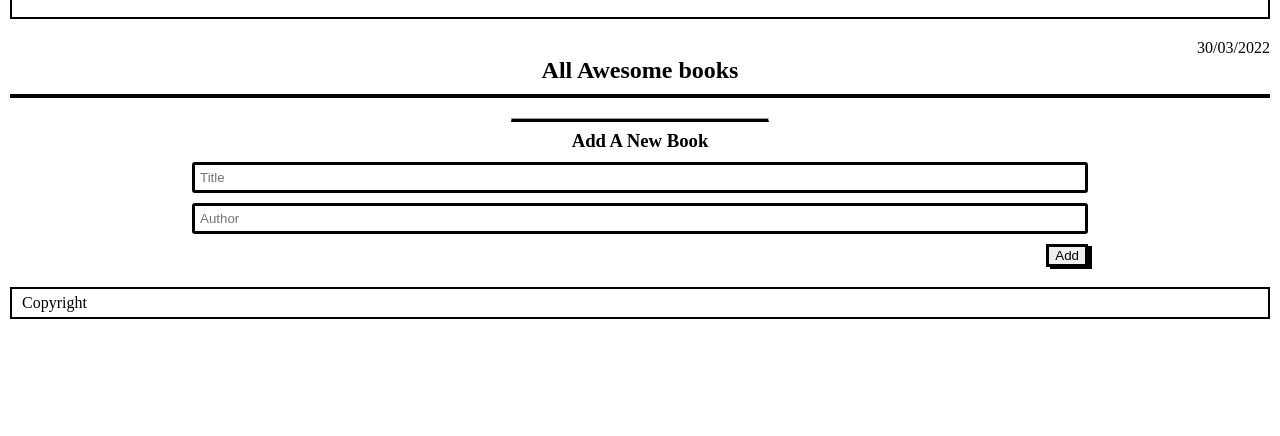
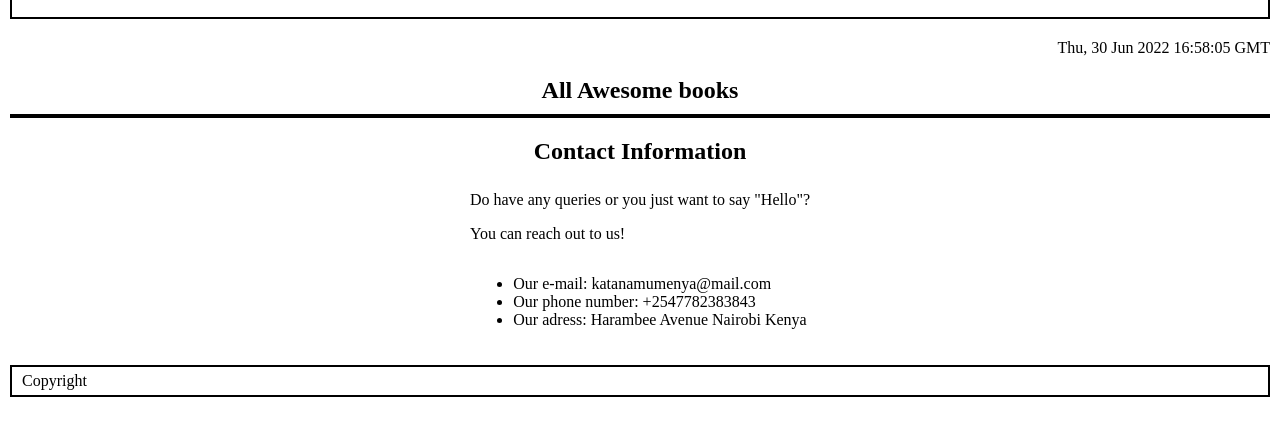
Before and after one commit to DavyKn/Awesome_Books2, a website: page index.html in a window 1280 px wide. Shown: the part 72-508 px from the top of the page. Drawn offline with Linux system fonts and the light colour scheme.

Commit message:
Add contact information. Activate link items to show relevant pages

```diff
--- a/index.html
+++ b/index.html
@@ -12,19 +12,29 @@
       <nav>
         <h1>Awesome Books</h1>
         <ul class="flex_row">
-          <li><a href="#">List</a></li>
-          <li><a href="#">Add New</a></li>
-          <li><a href="#">Contact</a></li>
+          <li><a class="list-link" href="#list">List</a></li>
+          <li><a class="form-link" href="#form">Add New</a></li>
+          <li><a class="contact-link" href="#contact">Contact</a></li>
         </ul>
       </nav>
-      <div class="date">30/03/2022</div>
+      <div class="date"></div>
     </header>
+
+    <div id="list">
       <h2>All Awesome books</h2>
       <div class="book-container"></div>
-    <hr class="hr" />
+    </div>
+
+    <div id="form" class="no-display">
       <h3>Add A New Book</h3>
       <form class="book-form">
-      <input id="title" type="text" placeholder="Title" name="title" required />
+        <input
+          id="title"
+          type="text"
+          placeholder="Title"
+          name="title"
+          required
+        />
         <input
           id="author"
           type="text"
@@ -34,6 +44,21 @@
         />
         <button class="add-btn" type="submit">Add</button>
       </form>
+    </div>
+
+    <div id="contact" class="no-display">
+      <h2>Contact Information</h2>
+      <div>
+        <p>Do have any queries or you just want to say "Hello"?</p>
+        <p>You can reach out to us!</p>
+      </div>
+
+      <ul>
+        <li>Our e-mail: katanamumenya@mail.com</li>
+        <li>Our phone number: +2547782383843</li>
+        <li>Our adress: Harambee Avenue Nairobi Kenya</li>
+      </ul>
+    </div>
     <footer>
       <div class="copyright">Copyright</div>
     </footer>
--- a/script.js
+++ b/script.js
@@ -68,3 +68,33 @@ bookForm.onsubmit = (e) => {
   const newBook = Book.addBook(new Book(bookForm.title.value, bookForm.author.value));
   Book.createBook(newBook);
 };
+
+const addNewAuthorLink = document.querySelector('.form-link');
+const listLink = document.querySelector('.list-link');
+const contactLink = document.querySelector('.contact-link');
+const addNewAuthor = document.getElementById('form');
+const list = document.getElementById('list');
+const contact = document.getElementById('contact');
+
+const date = new Date();
+const time = date.toUTCString();
+// eslint-disable-next-line no-unused-vars
+const dateItem = document.querySelector('.date').innerHTML = time;
+
+listLink.addEventListener('click', () => {
+  addNewAuthor.style.display = 'none';
+  contact.style.display = 'none';
+  list.style.display = 'block';
+});
+
+addNewAuthorLink.addEventListener('click', () => {
+  list.style.display = 'none';
+  contact.style.display = 'none';
+  addNewAuthor.style.display = 'block';
+});
+
+contactLink.addEventListener('click', () => {
+  list.style.display = 'none';
+  addNewAuthor.style.display = 'none';
+  contact.style.display = 'flex';
+});
--- a/style.css
+++ b/style.css
@@ -36,6 +36,8 @@ nav {
 .date {
   align-self: flex-end;
   margin-right: 10px;
+
+  padding-bottom: 20px;
 }
 
 .flex_row {
@@ -94,9 +96,18 @@ nav {
   border: solid 3px #000;
   box-shadow: 4px 2px #000;
 }
-
+#contact {
+  display: flex;
+  flex-direction: column;
+  justify-content: center;
+  align-items: center;
+}
 .copyright {
   border: solid 2px #000;
   margin: 20px 10px;
   padding: 5px 10px;
 }
+
+.no-display {
+  display: none;
+}
```
Lines whose indentation alone changed are shown as unchanged.
